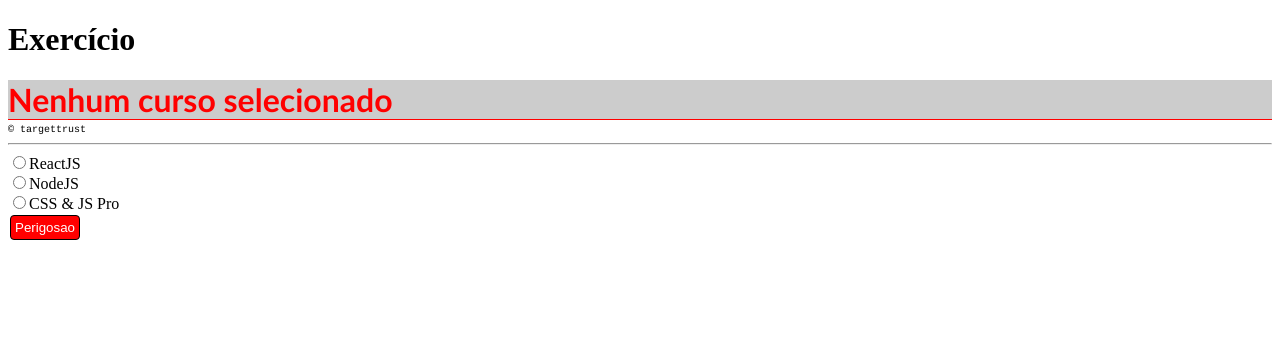
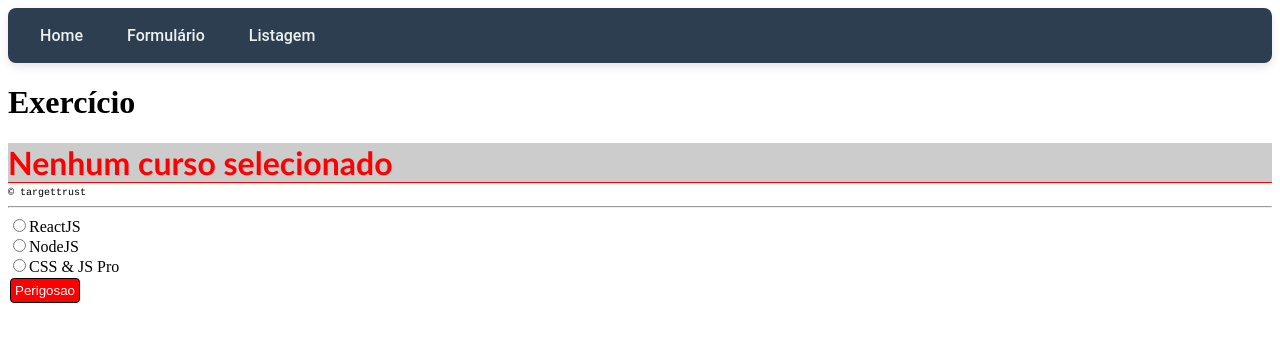
Before and after one commit to csfeijo/1606190-reactjs, a React (Vite) app in the folder app-react/: page / in a window 1280 px wide. Shown: the top 342 px of the page. Built offline with nearby package versions, Linux system fonts and the light colour scheme.

Commit message:
aula 05: menu customizado teste

```diff
--- a/app-react/src/App.tsx
+++ b/app-react/src/App.tsx
@@ -2,6 +2,7 @@ import React, { useState } from "react";
 import "./App.scss";
 import Titulo from "./Components/Titulo";
 import BotaoCustom from "./Components/Botao/botao.styled";
+import MenuCustom from "./Components/Menu/menu.styled";
 
 interface OpcaoCursoProps {
   item: string;
@@ -34,6 +35,7 @@ const App = () => {
 
   return (
     <>
+      <MenuCustom />
       <h1>Exercício</h1>
       <Titulo nome={curso} />
 
--- /dev/null
+++ b/app-react/src/Components/Menu/index.tsx
@@ -0,0 +1,15 @@
+interface MenuInterface {
+  className?: string;
+}
+
+const Menu = ({ className }: MenuInterface) => {
+  return (
+    <nav className={className}>
+      <a href="#">Home</a>
+      <a href="#">Formulário</a>
+      <a href="#">Listagem</a>
+    </nav>
+  );
+};
+
+export default Menu;
--- /dev/null
+++ b/app-react/src/Components/Menu/menu.styled.ts
@@ -0,0 +1,35 @@
+import styled from "styled-components";
+import Menu from ".";
+
+const MenuCustom = styled(Menu)`
+  display: flex;
+  gap: 20px;
+  background-color: #2c3e50; /* Azul escuro elegante */
+  padding: 10px 20px;
+  border-radius: 8px;
+  box-shadow: 0px 4px 10px rgba(0, 0, 0, 0.1);
+
+  a {
+    font-family: "Roboto", sans-serif;
+    font-size: 16px;
+    font-weight: 500;
+    color: #ecf0f1; /* Cinza claro para contraste suave */
+    text-decoration: none;
+    padding: 8px 12px;
+    border-radius: 4px;
+    transition: color 0.3s ease, background-color 0.3s ease;
+
+    &:hover,
+    &:focus {
+      color: #2c3e50; /* Texto no mesmo azul do fundo do menu */
+      background-color: #ecf0f1; /* Fundo claro para efeito inverso */
+    }
+
+    &.active {
+      background-color: #3498db; /* Azul vibrante para destacar a página atual */
+      color: #fff;
+      font-weight: 600;
+    }
+  }
+`;
+export default MenuCustom;
```
